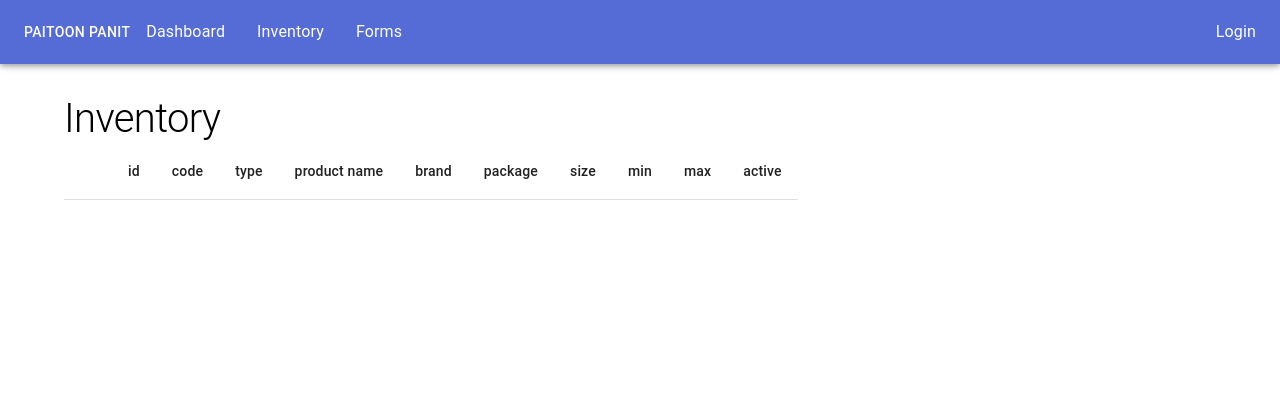
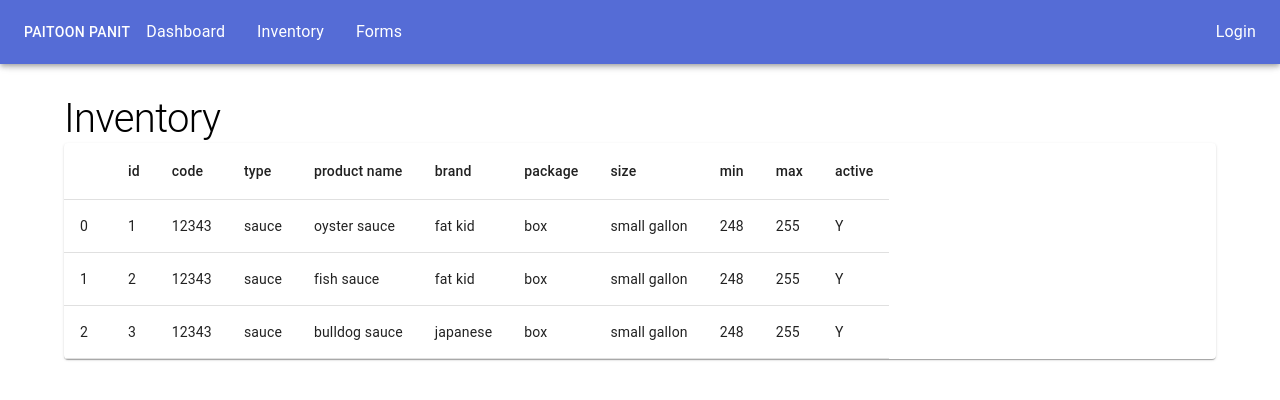
Before and after one commit to alisapromthep/paitoon-store-client, a React (Vite) app: page /inventory in a window 1280 px wide. Shown: the top 400 px of the page. Built offline with nearby package versions, Linux system fonts and the light colour scheme.

Commit message:
added invneotry  items from json file as testing

```diff
--- /dev/null
+++ b/src/components/EnhancedTableHead/EnhancedTableHead.tsx
@@ -0,0 +1,29 @@
+
+import {Table, TableBody, TableCell, TableContainer, TableHead, TableRow} from '@mui/material';
+
+
+const EnhancedTableHead = () => {
+    const tableHeading:string[] = ["id", "code", "type", "product name", "brand", "package", "size", "min" , "max", "active"];
+
+    return (
+        <>
+            <TableHead>
+                <TableRow>
+                    <TableCell padding="checkbox">
+                    </TableCell>
+                    {
+                        tableHeading.map((heading,i)=> (
+                            <TableCell
+                            key={i}
+                            >
+                                {heading}
+                            </TableCell>
+                        ))
+                    }
+                </TableRow>
+            </TableHead>
+        </>
+    )
+}
+
+export default EnhancedTableHead;
--- a/src/components/InventoryTable/InventoryTable.tsx
+++ b/src/components/InventoryTable/InventoryTable.tsx
@@ -1,28 +1,37 @@
+import {Box, Paper,  Table, TableBody, TableCell, TableContainer, TableHead, TableRow} from '@mui/material';
+import EnhancedTableHead from '../EnhancedTableHead/EnhancedTableHead';
 import productData from '../../data/productData.json';
-import {Box, Table, TableBody, TableCell, TableContainer, TableHead, TableRow} from '@mui/material';
 
 
 const InventoryTable = () => {
-    const tableHeading:string[] = ["id", "code", "type", "product name", "brand", "package", "size", "min" , "max", "active"];
+
 
     return (
-        <>
-            <TableHead>
-                <TableRow>
-                    <TableCell padding="checkbox">
-                    </TableCell>
-                    {
-                        tableHeading.map((heading,i)=> (
-                            <TableCell
-                            key={i}
-                            >
-                                {heading}
-                            </TableCell>
-                        ))
-                    }
-                </TableRow>
-            </TableHead>
-        </>
+        <Box>
+            <Paper>
+                <EnhancedTableHead/>
+                <TableBody>
+                    {productData.map((product,i)=>{
+                        return(
+                            <TableRow key={i}>
+                                <TableCell> {i} </TableCell>
+                                <TableCell> {product.id} </TableCell>
+                                <TableCell> {product.code} </TableCell>
+                                <TableCell> {product.type} </TableCell>
+                                <TableCell> {product.product} </TableCell>
+                                <TableCell> {product.brand} </TableCell>
+                                <TableCell> {product.package} </TableCell>
+                                <TableCell> {product.size} </TableCell>
+                                <TableCell> {product.minprice} </TableCell>
+                                <TableCell> {product.maxprice} </TableCell>
+                                <TableCell> {product.active ? "Y":"N"} </TableCell>
+                            </TableRow>
+                        )
+                    })}
+                </TableBody>
+            </Paper>
+        </Box>
+
     )
 }
 
--- a/src/data/productData.json
+++ b/src/data/productData.json
@@ -1,6 +1,7 @@
 [
     {
         "id": 1,
+        "code": 12343,
         "type": "sauce",
         "product": "oyster sauce",
         "brand": "fat kid",
@@ -13,6 +14,7 @@
     },
     {
         "id": 2,
+        "code": 12343,
         "type": "sauce",
         "product": "fish sauce",
         "brand": "fat kid",
@@ -25,6 +27,7 @@
     },
     {
         "id": 3,
+        "code": 12343,
         "type": "sauce",
         "product": "bulldog sauce",
         "brand": "japanese",
```
